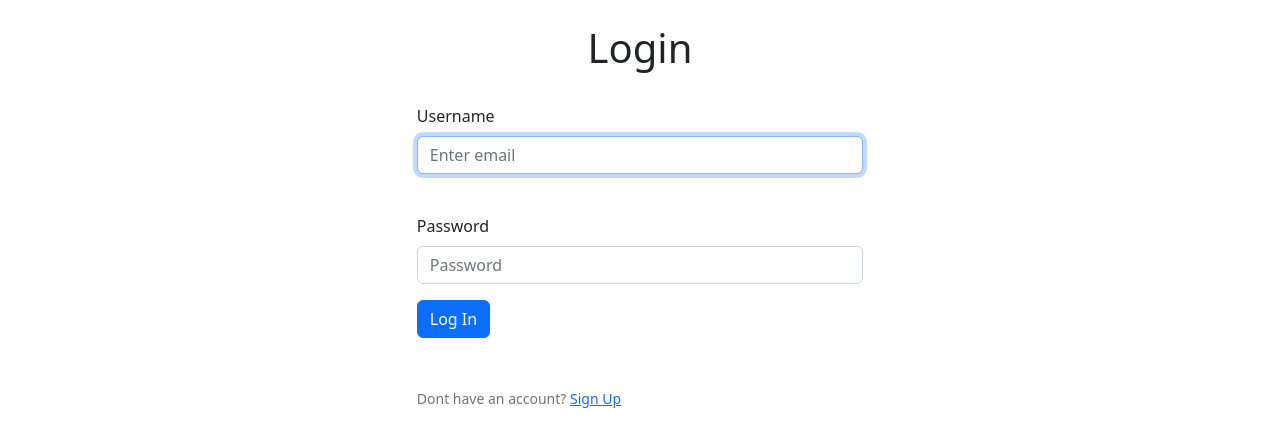
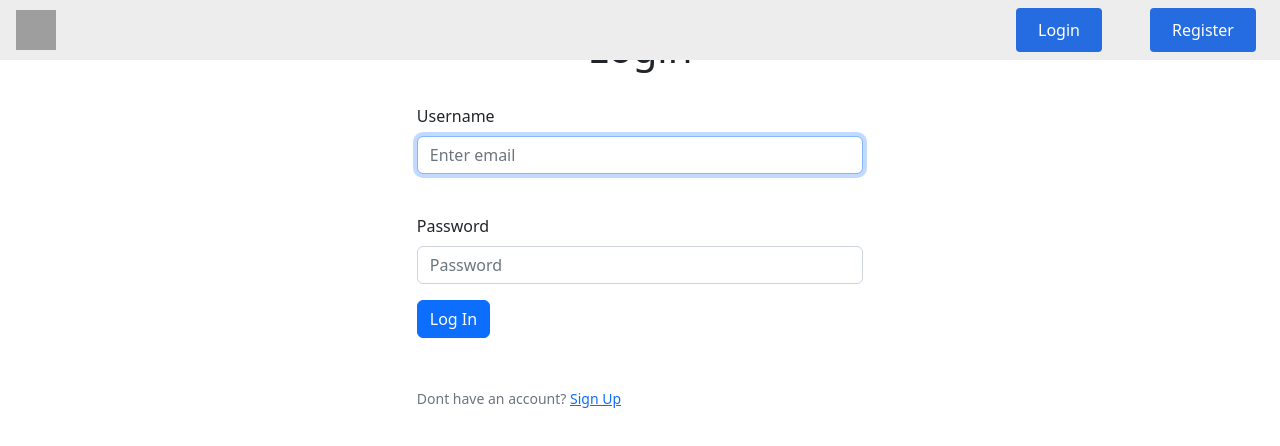
Before and after one commit to Ruturajnawale10/nft-trading-marketplace-frontend, a React (Create React App) app: page /user/login in a window 1280 px wide. Shown: the top 446 px of the page. Built offline with nearby package versions, Linux system fonts and the light colour scheme; grey boxes are pictures that could not be loaded.

Commit message:
- Completed user login and register - Added navbar

```diff
--- a/package.json
+++ b/package.json
@@ -13,9 +13,11 @@
     "react-bootstrap": "^2.6.0",
     "react-cookie": "^4.1.1",
     "react-dom": "^18.2.0",
+    "react-icons": "^4.6.0",
     "react-router-dom": "^6.4.3",
     "react-scripts": "5.0.1",
     "reactstrap": "^9.1.5",
+    "styled-components": "^5.3.6",
     "web-vitals": "^2.1.4"
   },
   "scripts": {
--- a/src/App.css
+++ b/src/App.css
@@ -36,3 +36,8 @@
     transform: rotate(360deg);
   }
 }
+
+.Navbar {
+  padding-bottom: 100px;
+  height: 10px;
+}
--- a/src/components/Login/Login.js
+++ b/src/components/Login/Login.js
@@ -11,7 +11,7 @@ const Login = () => {
 
   useEffect(() => {
     if (localStorage.getItem("userID")) {
-        window.location = "/";
+      window.location = "/";
     }
   }, []);
 
@@ -23,22 +23,17 @@ const Login = () => {
         password: password,
       })
       .then((response) => {
-        if (response.data === "Login failed") {
-          setDangerWarningBannerDiv(
-            <DangerWarningBanner msg="Wrong email and password combination" />
-          );
-        } else if (response.data === "Email not registered") {
-          setDangerWarningBannerDiv(
-            <DangerWarningBanner msg="Email is not registered" />
-          );
-        } else {
-          localStorage.setItem("userID", response.data.userID);
-          localStorage.setItem("userName", response.data.userName);
+        if (response.status === 200) {
+          localStorage.setItem("user_id", response.data.id);
+          localStorage.setItem("username", response.data.username);
+          localStorage.setItem("nickname", response.data.nickname);
           window.location = "/";
         }
       })
       .catch((error) => {
-        console.log(error);
+        setDangerWarningBannerDiv(
+            <DangerWarningBanner msg="Invalid credentials" />
+          );
       });
   }
 
@@ -77,7 +72,7 @@ const Login = () => {
             </Form.Group>
             <br />
             <Form.Group className="mb-3" controlId="formBasicPassword">
-            <Form.Label className="d-flex justify-content-start">
+              <Form.Label className="d-flex justify-content-start">
                 Password
               </Form.Label>
               <Form.Control
--- /dev/null
+++ b/src/components/Logout/Logout.js
@@ -0,0 +1,10 @@
+function Logout() {
+
+  localStorage.removeItem("user_id");
+  localStorage.removeItem("username");
+  localStorage.removeItem("nickname");
+
+  window.location = "/user/login";
+}
+
+export default Logout;
--- a/src/components/Main/Main.js
+++ b/src/components/Main/Main.js
@@ -1,15 +1,19 @@
 import React, { Component } from "react";
 import { Routes, Route } from "react-router-dom";
-import Register from "./Register/Register";
+import Register from "../Register/Register";
 import Login from "../Login/Login";
+import Navbar from "../Navbar/Navbar";
+import Logout from "../Logout/Logout";
 
 class Main extends Component {
     render() {
       return (
         <div>
+        <Navbar/>
             <Routes>
               <Route path="/user/register" element={< Register/>} />
               <Route path="/user/login" element={< Login/>} />
+              <Route path="user/logout" element={<Logout/>}/>
             </Routes>
         </div>
       );
--- /dev/null
+++ b/src/components/Navbar/Navbar.js
@@ -0,0 +1,62 @@
+import React, { Component } from "react";
+import {
+  Nav,
+  NavBarLogoImage,
+  NavbarLink,
+  NavMenu,
+  NavButton,
+  NavButtonLink
+} from "./NavbarElements";
+
+class Navbar extends Component {
+  constructor(props) {
+    super(props);
+    this.state = { check: false };
+  }
+
+  hideComponent(e) {
+    if (this.state.check === true) {
+      this.setState({ check: false });
+    }
+  }
+  handleProfileClick() {
+    localStorage.setItem("notOwnerID", localStorage.getItem("userID"));
+  }
+  render() {
+    let loggedInDiv = null;
+    let loggedOutDiv = null;
+    if (localStorage.getItem("user_id")) {
+      loggedOutDiv = (
+        <NavButton>
+          <NavButtonLink to="/user/logout">Logout</NavButtonLink>
+        </NavButton>
+      );
+    } else {
+      loggedOutDiv = (
+        <div style={{ display: "flex", justifyContent: "space-between" }}>
+          <NavButton>
+            <NavButtonLink to="/user/login">Login</NavButtonLink>
+          </NavButton>
+          <NavButton>
+            <NavButtonLink to="/user/register">Register</NavButtonLink>
+          </NavButton>
+        </div>
+      );
+    }
+    return (
+      <Nav>
+        <NavbarLink to="/">
+          <NavBarLogoImage src="https://cdn-icons-png.flaticon.com/512/6699/6699362.png" style={{width:"40px", height:"40px"}}></NavBarLogoImage>
+        </NavbarLink>
+        <NavMenu>
+          {localStorage.getItem("token") && <NavbarLink onClick={this.handleProfileClick} to="/profile">Profile</NavbarLink>}
+          {localStorage.getItem("token") && <NavbarLink to="/messages">My Messages</NavbarLink>}
+        </NavMenu>
+        {loggedInDiv}
+        {loggedOutDiv}
+      </Nav>
+    );
+  }
+}
+
+export default Navbar;
--- /dev/null
+++ b/src/components/Navbar/NavbarElements.js
@@ -0,0 +1,149 @@
+import { FaBars } from 'react-icons/fa';
+import { NavLink as Link } from 'react-router-dom';
+import styled from 'styled-components';
+
+export const Nav = styled.nav`
+  background: #ededed;
+  width: 100vw;
+  height: 60px;
+  display: flex;
+  justify-content: space-between;
+  padding: 0.5rem calc((100vw - 1300px) / 2);
+  z-index: 10;
+  position:fixed;
+  /* Third Nav */
+  /* justify-content: flex-start; */
+`;
+
+export const NavBarLogoImage = styled.img`
+    width: 230px;
+    height: 100%;
+    object-fit: cover;
+    // object-position: 0 0
+`;
+
+export const NavbarLink = styled(Link)`
+  color: black;
+  display: flex;
+  align-items: center;
+  text-decoration: none;
+  font-size: 15px;
+  padding: 0 1rem;
+  height: 100%;
+  cursor: pointer;
+  &.active {
+    color: #15cdfc;
+  }
+`;
+
+export const NavbarSearch = styled.div`
+    // border: 2px solid black;
+    border-radius: 10px;
+    display: flex;
+    align-items: center;
+    padding: 5px 10px;
+    width: 100%;
+    position: relative;
+`;
+
+export const SearchHelp = styled.div`
+    position: absolute;
+    top: 51px;
+    width: 95%;
+    flex: 1;
+    display:flex;
+    opacity: 1
+    flex-direction: column;
+    padding: 10px 20px;
+    border-radius: 25px;
+    background: #fcfcfc;
+    border: 2px solid grey;
+`;
+
+export const Top = styled.div`
+    display:flex;
+`
+export const Bottom = styled.div`
+    display:flex;
+`
+
+export const ColumnOne = styled.div`
+  display:flex;
+  flex-direction: column;
+  width: 70%
+`
+
+export const ColumnTwo = styled.div`
+    display:flex;
+    flex-direction: column;
+    width: 70%
+`
+
+export const SearchInput = styled.input`
+  border:none;
+  width: 95%;
+  flex: 1;
+  height: 100%;
+  padding: 10px 20px;
+  border-radius: 25px;
+  background: white;
+`;
+
+export const Bars = styled(FaBars)`
+  display: none;
+  color: #fff;
+  @media screen and (max-width: 768px) {
+    display: block;
+    position: absolute;
+    top: 0;
+    right: 0;
+    transform: translate(-100%, 75%);
+    font-size: 1.8rem;
+    cursor: pointer;
+  }
+`;
+
+export const NavMenu = styled.div`
+  display: flex;
+  align-items: center;
+  margin-right: -24px;
+  /* Second Nav */
+  /* margin-right: 24px; */
+  /* Third Nav */
+  /* width: 100vw;
+  white-space: nowrap; */
+  @media screen and (max-width: 768px) {
+    display: none;
+  }
+`;
+
+export const NavButton = styled.nav`
+  display: flex;
+  align-items: center;
+  margin-right: 24px;
+  /* Third Nav */
+  /* justify-content: flex-end;
+  width: 100vw; */
+  @media screen and (max-width: 768px) {
+    display: none;
+  }
+`;
+
+export const NavButtonLink = styled(Link)`
+  border-radius: 4px;
+  background: #256ce1;
+  padding: 10px 22px;
+  color: #fff;
+  outline: none;
+  border: none;
+  cursor: pointer;
+  transition: all 0.2s ease-in-out;
+  text-decoration: none;
+  /* Second Nav */
+  margin-left: 24px;
+  &:hover {
+    transition: all 0.2s ease-in-out;
+    background: #fff;
+    color: #010606;
+  }
+`;
--- a/src/components/Main/Register/Register.js
+++ b/src/components/Register/Register.js
@@ -38,7 +38,7 @@ class Register extends Component {
     console.log(user)
 
     if(validPassword.test(password)){
-    axios.post("/users", {
+    axios.post("/user/register", {
       username: email,
       password: password,
       nickname: nickname
```
Also changed, not shown: 1 other file (tests, documents, lock files or other folders).
